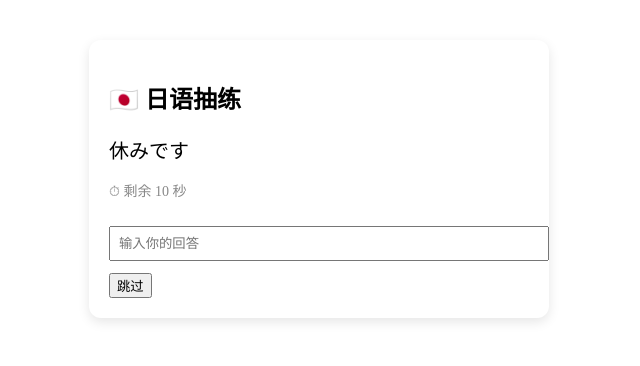
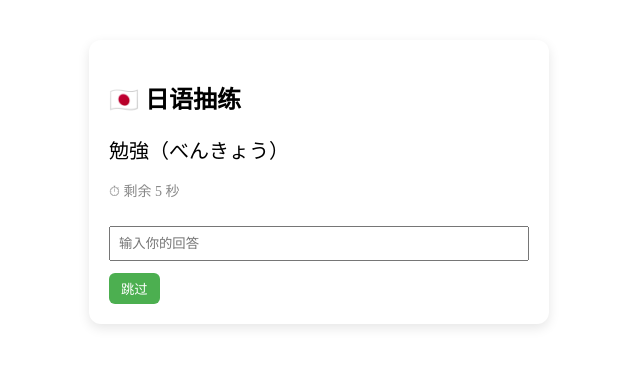
Before and after one commit to ricardowangyf/JPwordpractice, a Vue app: page / in a window 1280 px wide. Shown: the top 366 px of the page, without its empty margins (321-961 px from the left). Built offline with nearby package versions, Linux system fonts and the light colour scheme.

Commit message:
更改格式

```diff
--- a/src/components/JpTrainer.vue
+++ b/src/components/JpTrainer.vue
@@ -1,42 +1,32 @@
 <template>
   <div class="card">
     <h2>🇯🇵 日语抽练</h2>
-
     <p class="question">{{ current.question }}</p>
-
     <p class="timer">⏱ 剩余 {{ timeLeft }} 秒</p>
-
-    <!-- <input
-      v-model="input"
-      placeholder="输入你的回答"
-      @keyup.enter="next"
-    /> -->
     <input v-model="input" placeholder="输入你的回答" @keyup.enter="check" />
     <p v-if="result === 'correct'" class="ok">✔️ 正确</p>
     <p v-if="result === 'wrong'" class="err">
-      ❌ 错误，正确答案：{{ current.answer }}111
+      ❌ 错误，正确答案：{{ current.answer }}
     </p>
-
-    <button @click="next">跳过</button>
+    <button @click="skip">跳过</button>
   </div>
 </template>
 
 <script>
 import questions from '@/data/jpTrainer'
 
-
 export default {
   name: 'jpTrainer',
   data() {
     return {
-      result: null, // 'correct' | 'wrong'
+      result: null,        // 'correct' | 'wrong'
       list: questions,
       index: 0,
       input: '',
-      wrongList: [],
+      wrongList: [],       // 错题索引列表
       timeLeft: 10,
-      records: [],
-      timer: null
+      records: [],         // 学习记录
+      timer: null          // 倒计时定时器
     }
   },
   computed: {
@@ -45,7 +35,6 @@ export default {
     }
   },
   mounted() {
-    this.startTimer()
     const saved = localStorage.getItem('jp-daily-records')
     if (saved) {
       this.records = JSON.parse(saved)
@@ -53,43 +42,71 @@ export default {
     this.startTimer()
   },
   beforeDestroy() {
-    clearInterval(this.timer)
+    if (this.timer) clearInterval(this.timer)
   },
   methods: {
+    // 启动倒计时
     startTimer() {
+      if (this.timer) clearInterval(this.timer)
       this.timer = setInterval(() => {
         this.timeLeft--
-        if (this.timeLeft === 0) {
-          this.next()
+        if (this.timeLeft <= 0) {
+          this.next(false) // 自动跳题
         }
       }, 1000)
     },
-    next() {
-      clearInterval(this.timer)
+
+    // manual = true 表示用户点击跳过或手动下一题
+    // manual = false 表示倒计时自动跳题
+    next(manual = true) {
+      // 清除旧倒计时
+      if (this.timer) clearInterval(this.timer)
+      this.timer = null
+
+      // 重置状态
       this.input = ''
       this.timeLeft = 10
       this.result = null
 
-      if (this.wrongList.length && Math.random() < 0.5) {
-        this.index = this.list.indexOf(
-          this.wrongList.shift()
-        )
+      if (manual) {
+        // 用户点击跳过或手动下一题，直接下一题
+        this.index = (this.index + 1) % this.list.length
       } else {
-        this.index = (this.index + 1) % this.list.length
+        // 自动跳题时，优先抽错题，否则顺序
+        if (this.wrongList.length && Math.random() < 0.5) {
+          this.index = this.wrongList.shift()
+        } else {
+          this.index = (this.index + 1) % this.list.length
+        }
       }
 
+      // 重启倒计时
       this.startTimer()
     },
 
+    // 点击跳过按钮
+    // skip() {
+    //   this.next(true)
+    // },
+    // 点击跳过按钮
+    skip() {
+      this.next(true)
+    },
+
+    // 检查答案
     check() {
-      clearInterval(this.timer)
+      if (this.timer) clearInterval(this.timer)
+      this.timer = null
 
-      const isCorrect =
-        this.input.trim() === this.current.answer.trim()
+      const userAnswer = this.input.trim().toLowerCase()
+      const correctAnswer = this.current.answer.trim().toLowerCase()
+      const isCorrect = userAnswer === correctAnswer
 
       this.result = isCorrect ? 'correct' : 'wrong'
 
-      // ⭐ 记录学习数据
+      if (!isCorrect) this.wrongList.push(this.index)
+
+      // 保存学习记录
       this.records.push({
         question: this.current.question,
         answer: this.current.answer,
@@ -98,18 +115,10 @@ export default {
         time: new Date().toLocaleTimeString()
       })
 
-      // ⭐ 同步到 localStorage
-      localStorage.setItem(
-        'jp-daily-records',
-        JSON.stringify(this.records)
-      )
+      localStorage.setItem('jp-daily-records', JSON.stringify(this.records))
 
-      setTimeout(() => {
-        this.next()
-      }, 2000)
+      // ✅ 不再用 setTimeout 自动跳题，倒计时 timer 会处理
     }
-
-
   }
 }
 </script>
@@ -120,7 +129,7 @@ export default {
   margin: 40px auto;
   padding: 20px;
   border-radius: 12px;
-  box-shadow: 0 4px 12px rgba(0, 0, 0, .1);
+  box-shadow: 0 4px 12px rgba(0, 0, 0, 0.1);
 }
 
 .question {
@@ -137,9 +146,30 @@ input {
   width: 100%;
   padding: 8px;
   margin-top: 12px;
+  box-sizing: border-box;
 }
 
 button {
   margin-top: 12px;
+  padding: 6px 12px;
+  border: none;
+  border-radius: 6px;
+  background-color: #4CAF50;
+  color: white;
+  cursor: pointer;
+}
+
+button:hover {
+  background-color: #45a049;
+}
+
+.ok {
+  color: green;
+  margin-top: 8px;
+}
+
+.err {
+  color: red;
+  margin-top: 8px;
 }
 </style>
```
